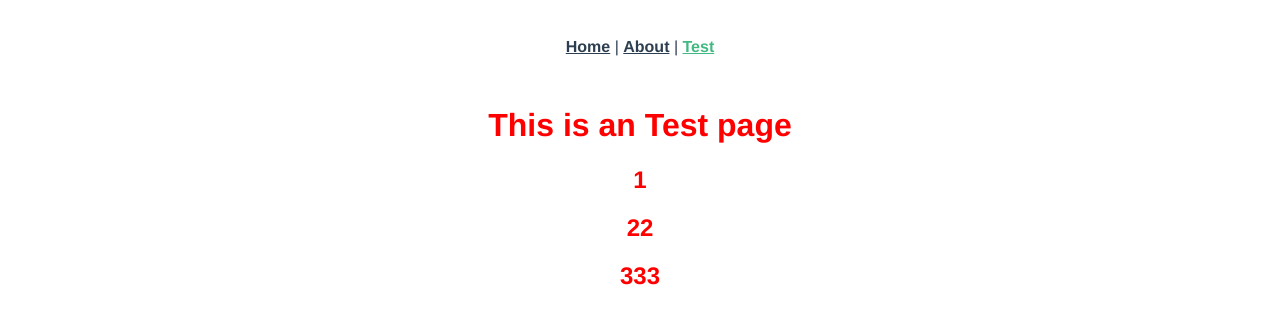
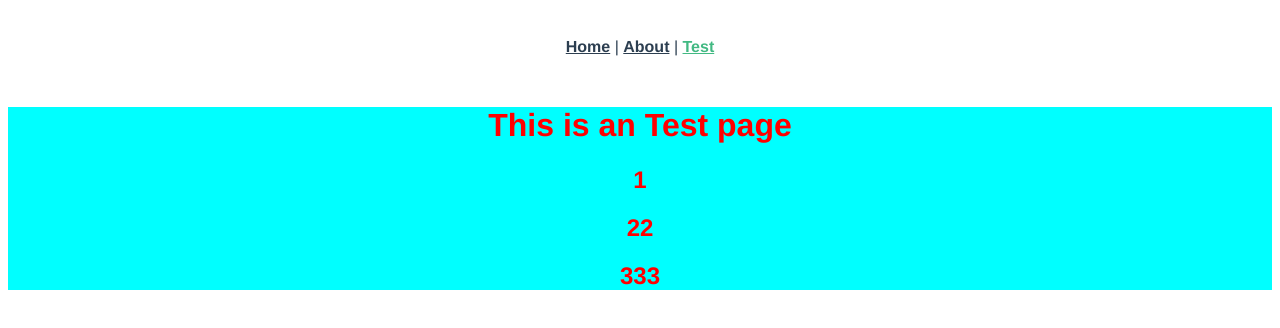
Before and after one commit to zzzcat013/vue_Test, a Vue app: page /test in a window 1280 px wide. Shown: the top 328 px of the page. Built offline with nearby package versions, Linux system fonts and the light colour scheme.

Commit message:
add background

```diff
--- a/src/views/Test.vue
+++ b/src/views/Test.vue
@@ -10,5 +10,6 @@
 <style scoped>
     .about {
         color : red;
+        background: aqua;
     }
 </style>
```
